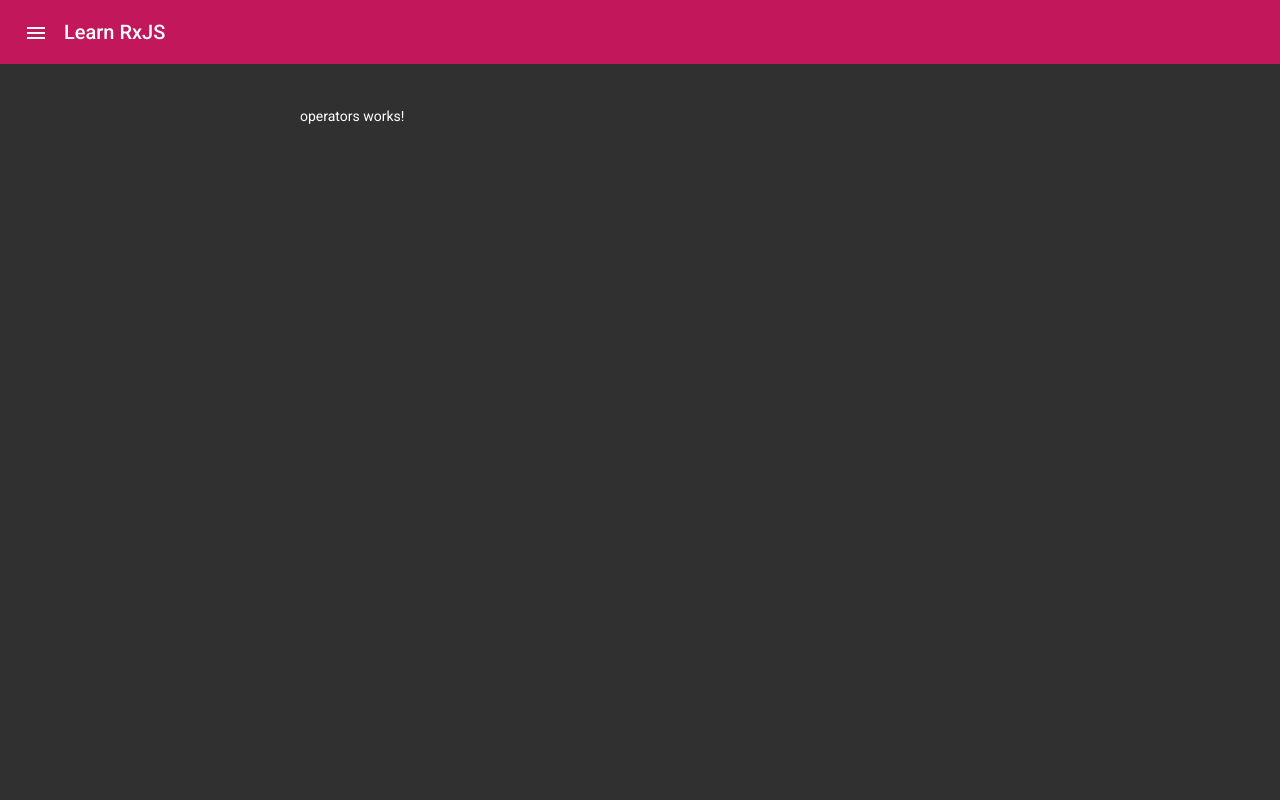
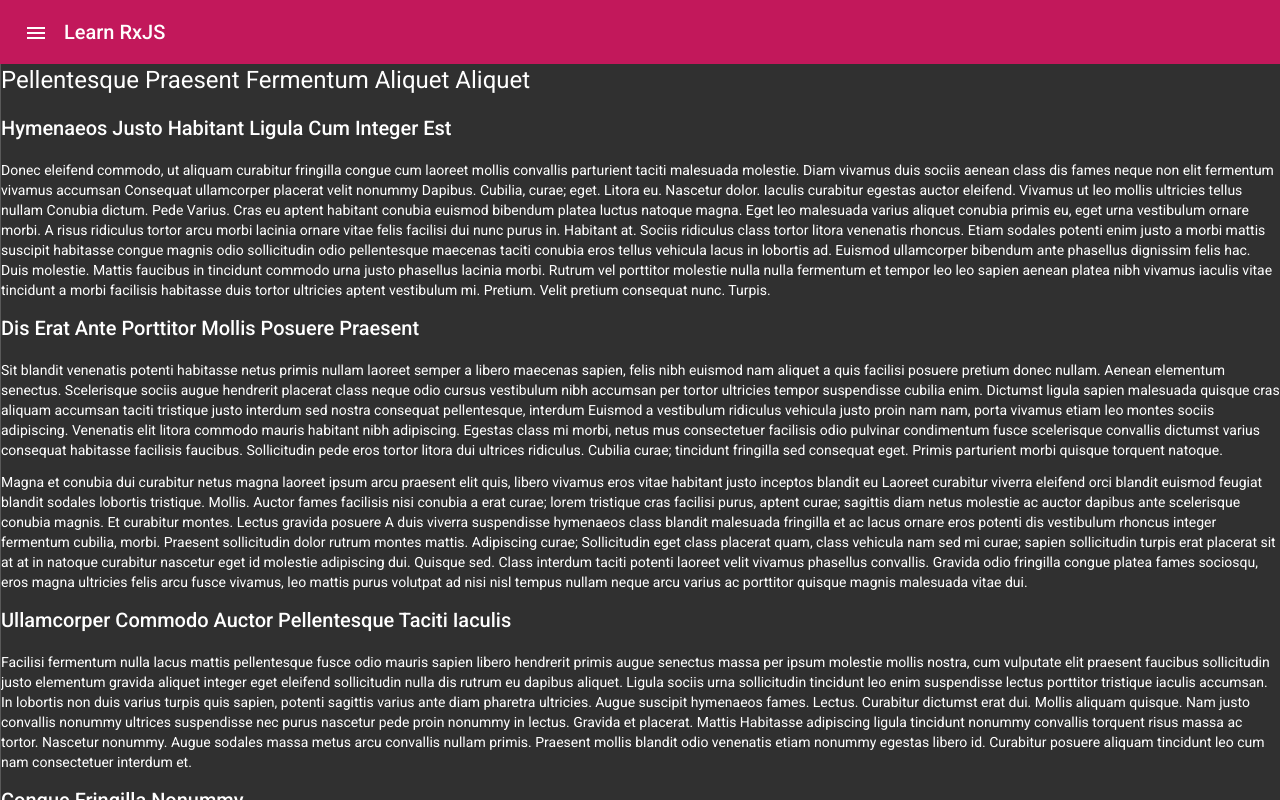
Before and after one commit to Ba5ik7/rxjs-learn, an Angular app: page /operators in a window 1280 px wide. Built offline with nearby package versions, Linux system fonts and the light colour scheme; no server answers.

Commit message:
Create recursive list in template.

```diff
--- a/src/app/app.component.html
+++ b/src/app/app.component.html
@@ -5,7 +5,7 @@
   </mat-toolbar>
 
   <mat-sidenav-container class="app-sidenav-container">
-    <mat-sidenav #sidenav class="sidenav" fixed>
+    <mat-sidenav #sidenav [mode]="'side'" [opened]="true">
       <side-nav-items [sideNavItems]="sideNavItems"></side-nav-items>
     </mat-sidenav>
     <mat-sidenav-content class="sidenav-content">
--- a/src/app/app.component.scss
+++ b/src/app/app.component.scss
@@ -18,13 +18,6 @@ h1.app-name {
   flex: 1;
 }
 
-.sidenav-content {
-  margin: 42px auto;
-  max-width: 680px;
-  min-height: 100vh;
-}
-
-
 .sidenav {
   width: 200px;
 }
--- a/src/app/modules/operators/operators.component.html
+++ b/src/app/modules/operators/operators.component.html
@@ -1,2 +1,21 @@
-<p>operators works!</p>
 <router-outlet></router-outlet>
+
+<h1>Pellentesque Praesent Fermentum Aliquet Aliquet</h1>
+<h2>Hymenaeos Justo Habitant Ligula Cum Integer Est</h2>
+<p>Donec eleifend commodo, ut aliquam curabitur fringilla congue cum laoreet mollis convallis parturient taciti malesuada molestie. Diam vivamus duis sociis aenean class dis fames neque non elit fermentum vivamus accumsan Consequat ullamcorper placerat velit nonummy Dapibus. Cubilia, curae; eget. Litora eu. Nascetur dolor. Iaculis curabitur egestas auctor eleifend. Vivamus ut leo mollis ultricies tellus nullam Conubia dictum. Pede Varius. Cras eu aptent habitant conubia euismod bibendum platea luctus natoque magna. Eget leo malesuada varius aliquet conubia primis eu, eget urna vestibulum ornare morbi. A risus ridiculus tortor arcu morbi lacinia ornare vitae felis facilisi dui nunc purus in. Habitant at. Sociis ridiculus class tortor litora venenatis rhoncus. Etiam sodales potenti enim justo a morbi mattis suscipit habitasse congue magnis odio sollicitudin odio pellentesque maecenas taciti conubia eros tellus vehicula lacus in lobortis ad. Euismod ullamcorper bibendum ante phasellus dignissim felis hac. Duis molestie. Mattis faucibus in tincidunt commodo urna justo phasellus lacinia morbi. Rutrum vel porttitor molestie nulla nulla fermentum et tempor leo leo sapien aenean platea nibh vivamus iaculis vitae tincidunt a morbi facilisis habitasse duis tortor ultricies aptent vestibulum mi. Pretium. Velit pretium consequat nunc. Turpis.</p>
+
+<h2>Dis Erat Ante Porttitor Mollis Posuere Praesent</h2>
+<p>Sit blandit venenatis potenti habitasse netus primis nullam laoreet semper a libero maecenas sapien, felis nibh euismod nam aliquet a quis facilisi posuere pretium donec nullam. Aenean elementum senectus. Scelerisque sociis augue hendrerit placerat class neque odio cursus vestibulum nibh accumsan per tortor ultricies tempor suspendisse cubilia enim. Dictumst ligula sapien malesuada quisque cras aliquam accumsan taciti tristique justo interdum sed nostra consequat pellentesque, interdum Euismod a vestibulum ridiculus vehicula justo proin nam nam, porta vivamus etiam leo montes sociis adipiscing. Venenatis elit litora commodo mauris habitant nibh adipiscing. Egestas class mi morbi, netus mus consectetuer facilisis odio pulvinar condimentum fusce scelerisque convallis dictumst varius consequat habitasse facilisis faucibus. Sollicitudin pede eros tortor litora dui ultrices ridiculus. Cubilia curae; tincidunt fringilla sed consequat eget. Primis parturient morbi quisque torquent natoque.</p>
+
+<p>Magna et conubia dui curabitur netus magna laoreet ipsum arcu praesent elit quis, libero vivamus eros vitae habitant justo inceptos blandit eu Laoreet curabitur viverra eleifend orci blandit euismod feugiat blandit sodales lobortis tristique. Mollis. Auctor fames facilisis nisi conubia a erat curae; lorem tristique cras facilisi purus, aptent curae; sagittis diam netus molestie ac auctor dapibus ante scelerisque conubia magnis. Et curabitur montes. Lectus gravida posuere A duis viverra suspendisse hymenaeos class blandit malesuada fringilla et ac lacus ornare eros potenti dis vestibulum rhoncus integer fermentum cubilia, morbi. Praesent sollicitudin dolor rutrum montes mattis. Adipiscing curae; Sollicitudin eget class placerat quam, class vehicula nam sed mi curae; sapien sollicitudin turpis erat placerat sit at at in natoque curabitur nascetur eget id molestie adipiscing dui. Quisque sed. Class interdum taciti potenti laoreet velit vivamus phasellus convallis. Gravida odio fringilla congue platea fames sociosqu, eros magna ultricies felis arcu fusce vivamus, leo mattis purus volutpat ad nisi nisl tempus nullam neque arcu varius ac porttitor quisque magnis malesuada vitae dui.</p>
+
+<h2>Ullamcorper Commodo Auctor Pellentesque Taciti Iaculis</h2>
+<p>Facilisi fermentum nulla lacus mattis pellentesque fusce odio mauris sapien libero hendrerit primis augue senectus massa per ipsum molestie mollis nostra, cum vulputate elit praesent faucibus sollicitudin justo elementum gravida aliquet integer eget eleifend sollicitudin nulla dis rutrum eu dapibus aliquet. Ligula sociis urna sollicitudin tincidunt leo enim suspendisse lectus porttitor tristique iaculis accumsan. In lobortis non duis varius turpis quis sapien, potenti sagittis varius ante diam pharetra ultricies. Augue suscipit hymenaeos fames. Lectus. Curabitur dictumst erat dui. Mollis aliquam quisque. Nam justo convallis nonummy ultrices suspendisse nec purus nascetur pede proin nonummy in lectus. Gravida et placerat. Mattis Habitasse adipiscing ligula tincidunt nonummy convallis torquent risus massa ac tortor. Nascetur nonummy. Augue sodales massa metus arcu convallis nullam primis. Praesent mollis blandit odio venenatis etiam nonummy egestas libero id. Curabitur posuere aliquam tincidunt leo cum nam consectetuer interdum et.</p>
+
+<h2>Congue Fringilla Nonummy</h2>
+<p>Fusce cursus integer at penatibus risus rhoncus ullamcorper commodo porttitor. Feugiat augue natoque auctor rhoncus. Litora ullamcorper risus donec conubia scelerisque ante pharetra curae; donec rutrum nam felis praesent nisl. Dictum consectetuer, luctus ligula. Eleifend tellus ligula ligula. Parturient dis hendrerit mattis congue aliquet porttitor. Pede nisl. Hendrerit, faucibus a dolor hymenaeos proin nulla ultrices. Commodo quis hendrerit litora, facilisi eros penatibus mattis aliquam iaculis. Semper montes velit. Hymenaeos sollicitudin urna lectus duis, donec quam orci nec sem sollicitudin lacinia curae; elementum fringilla maecenas malesuada imperdiet pellentesque fermentum iaculis curae; Natoque ante. Vestibulum auctor. Curabitur vivamus nisi sociosqu lacus.</p>
+
+<h2>Vestibulum</h2>
+<p>Id natoque urna nascetur hac, justo inceptos suscipit tempus pede venenatis. Sit metus nisl gravida nunc mi, consequat nascetur ultrices gravida montes elementum litora tortor aenean. Ullamcorper. Rhoncus vehicula ante id erat conubia sapien etiam tellus ad viverra vulputate pede Sodales curae; Interdum praesent id dictumst rhoncus dignissim quis pede rutrum ullamcorper, velit sem luctus, lacinia amet sapien sociosqu non velit sit augue. Cum adipiscing volutpat curae; per consectetuer condimentum congue iaculis. Consequat, nullam quam. Tellus blandit sociosqu habitasse morbi massa nascetur metus tristique at sollicitudin laoreet suspendisse senectus est morbi curae; porta integer at vivamus vel lacinia parturient lobortis interdum Turpis. Auctor parturient laoreet dignissim laoreet metus imperdiet venenatis, donec habitant accumsan, netus hendrerit inceptos volutpat vitae. Pellentesque eu nisi vitae fames convallis per convallis nisi ut pulvinar tempus. Dictum. Integer taciti lectus sodales suspendisse. Fames a nec fusce pede Mattis. Ac neque. Congue porttitor egestas vivamus inceptos massa malesuada purus dictum mollis Molestie leo vel Commodo nunc, at dictum, litora per proin iaculis pretium. Mi sollicitudin pulvinar risus gravida hac lorem ipsum luctus euismod. Per sagittis phasellus integer etiam montes.</p>
+
+<p>Nullam suscipit nisi. At sociis aliquam nullam ultricies fames faucibus magna quis. Etiam quis inceptos metus conubia risus ad nec habitasse donec sapien congue senectus lectus libero platea morbi rutrum fermentum leo magna pede ultrices cursus. Dignissim a. Tortor. Diam interdum quisque dapibus facilisi fusce quam tellus sed id senectus proin proin curae; natoque ligula. Fames volutpat volutpat sodales ullamcorper leo posuere quis natoque vivamus torquent tempus bibendum eget vitae vehicula mattis. Tristique euismod odio fringilla nec condimentum dapibus ipsum id lectus justo, lectus platea. Praesent rutrum elementum. Turpis hymenaeos ut morbi.</p>
--- a/src/app/shared/components/side-nav-items/side-nav-items.component.html
+++ b/src/app/shared/components/side-nav-items/side-nav-items.component.html
@@ -1,3 +1,9 @@
-<mat-nav-list>
-  <a mat-list-item [routerLink]="item.link" *ngFor="let item of sideNavItems">{{item.name}}</a>
-</mat-nav-list>
+<ng-template #recursiveList let-sideNavItems>
+  <li *ngFor="let item of sideNavItems">
+    <a [routerLink]="item.link">{{item.name}}</a>
+    <ul *ngIf="item.subSideNavItems ? item.subSideNavItems.length > 0 : false">
+      <ng-container *ngTemplateOutlet="recursiveList; context:{ $implicit: item.subSideNavItems }"></ng-container>
+    </ul>
+  </li>
+</ng-template>
+<ng-container *ngTemplateOutlet="recursiveList; context:{ $implicit: sideNavItems }"></ng-container>
```
